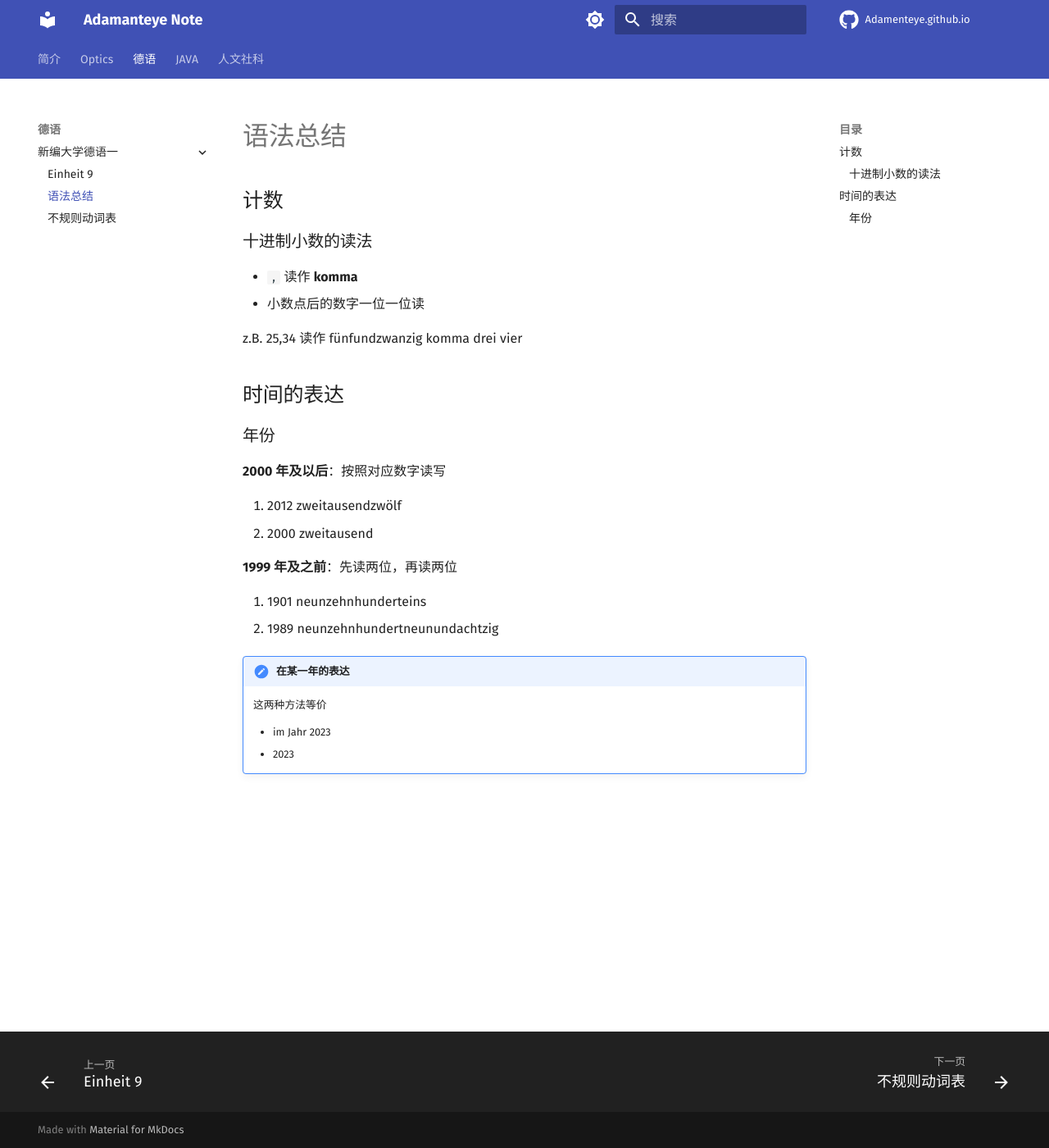
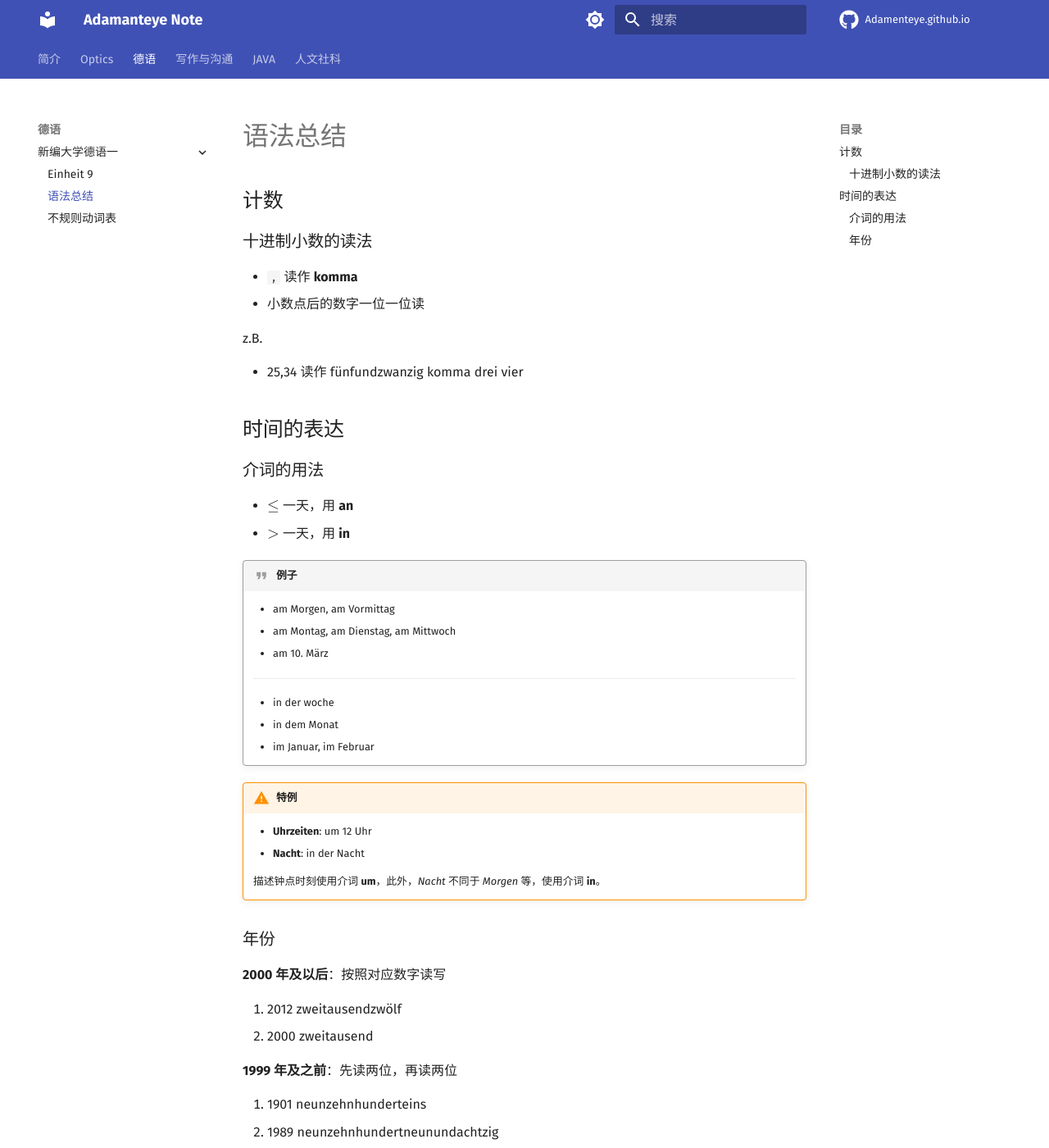
Before and after one commit to adamanteye/adamanteye.github.io, an MkDocs documentation site: the page built from docs/deutsch/klick-auf-deutsch-1/grammatik.md, in a window 1280 px wide and 1400 px high. Shown: the whole window at 82% size. Built offline with MkDocs 1.6.1 and Material for MkDocs 9.7.7, drawn with Linux system fonts in a browser that asks for light colours; comment, search, counter and statistics services are not loaded; some of the changed text lies outside the part shown.

```diff
--- a/docs/deutsch/klick-auf-deutsch-1/grammatik.md
+++ b/docs/deutsch/klick-auf-deutsch-1/grammatik.md
@@ -5,12 +5,35 @@
 - `,` 读作 **komma**
 - 小数点后的数字一位一位读
 
-z.B. 25,34 读作 fünfundzwanzig komma drei vier
+z.B.
+
+- 25,34 读作 fünfundzwanzig komma drei vier
 
 ## 时间的表达
 
+### 介词的用法
+
+- $\leq$ 一天，用 **an**
+- $>$ 一天，用 **in**
+
+!!! quote "例子"
+    - am Morgen, am Vormittag
+    - am Montag, am Dienstag, am Mittwoch
+    - am 10. März
+
+    ---
+
+    - in der woche
+    - in dem Monat
+    - im Januar, im Februar
+
+!!! warning "特例"
+    - **Uhrzeiten**: um 12 Uhr
+    - **Nacht**: in der Nacht
+
+    描述钟点时刻使用介词 **um**，此外，*Nacht* 不同于 *Morgen* 等，使用介词 **in**。
+
 ### 年份
-
 
 **2000 年及以后**：按照对应数字读写
 
@@ -25,5 +48,5 @@ z.B. 25,34 读作 fünfundzwanzig komma drei vier
 !!! note "在某一年的表达"
     这两种方法等价
 
-    - im Jahr 2023
-    - 2023
+    - **使用介词**: im Jahr 2023
+    - **不使用介词**: 2023
--- a/mkdocs.yml
+++ b/mkdocs.yml
@@ -7,15 +7,16 @@ nav:
   - Optics:
     - Fabry-Perot Interferometer: optics/fabry-perot-interferometer.md
     - Coherent Theory: optics/coherent-theory.md
+    - Diffraction: optics/diffraction.md
   - 德语:
     - 新编大学德语一:
       - Einheit 9: deutsch/klick-auf-deutsch-1/einheit-9.md
       - 语法总结: deutsch/klick-auf-deutsch-1/grammatik.md
       - 不规则动词表: deutsch/klick-auf-deutsch-1/verben.md
-  # - 写作与沟通:
-  #   - 高效沟通: private/writing/communication.md
-  #   - 文件综述: private/writing/literature-review.md
-  #   - 利用图书馆: private/writing/libarian.md
+  - 写作与沟通:
+    - 高效沟通: writing/communication.md
+    - 文件综述: writing/literature-review.md
+    - 利用图书馆: writing/libarian.md
   - JAVA:
     - 基础语法: java/basics.md
   - 人文社科:
```
Also changed, not shown: docs/optics/diffraction.md (added, +80 -0 lines), docs/writing/communication.md (added, +8 -0 lines), docs/writing/libarian.md (added, +23 -0 lines), docs/writing/literature-review.md (added, +38 -0 lines), docs/writing/research.md (added, +15 -0 lines), docs/deutsch/klick-auf-deutsch-1/einheit-10.md (added), docs/optics/img/diffraction-1.png (added), 1 other file.
